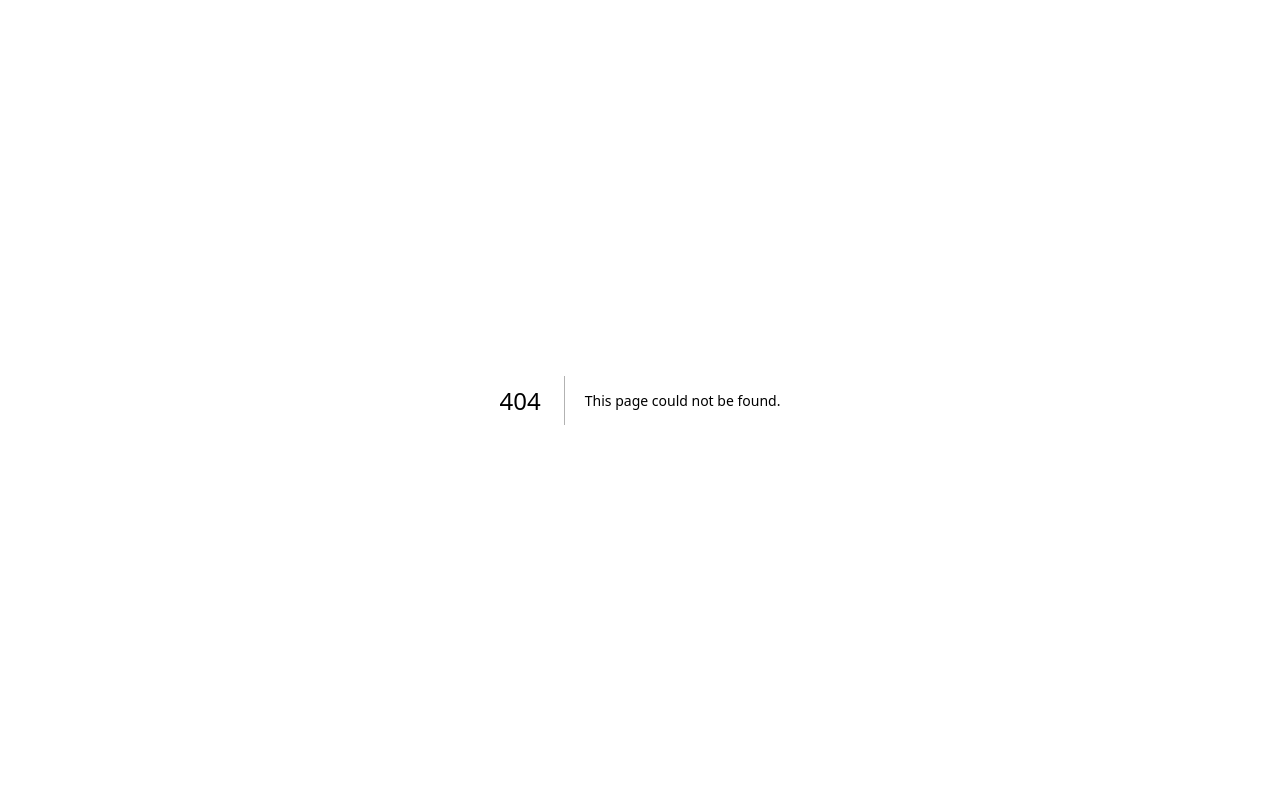
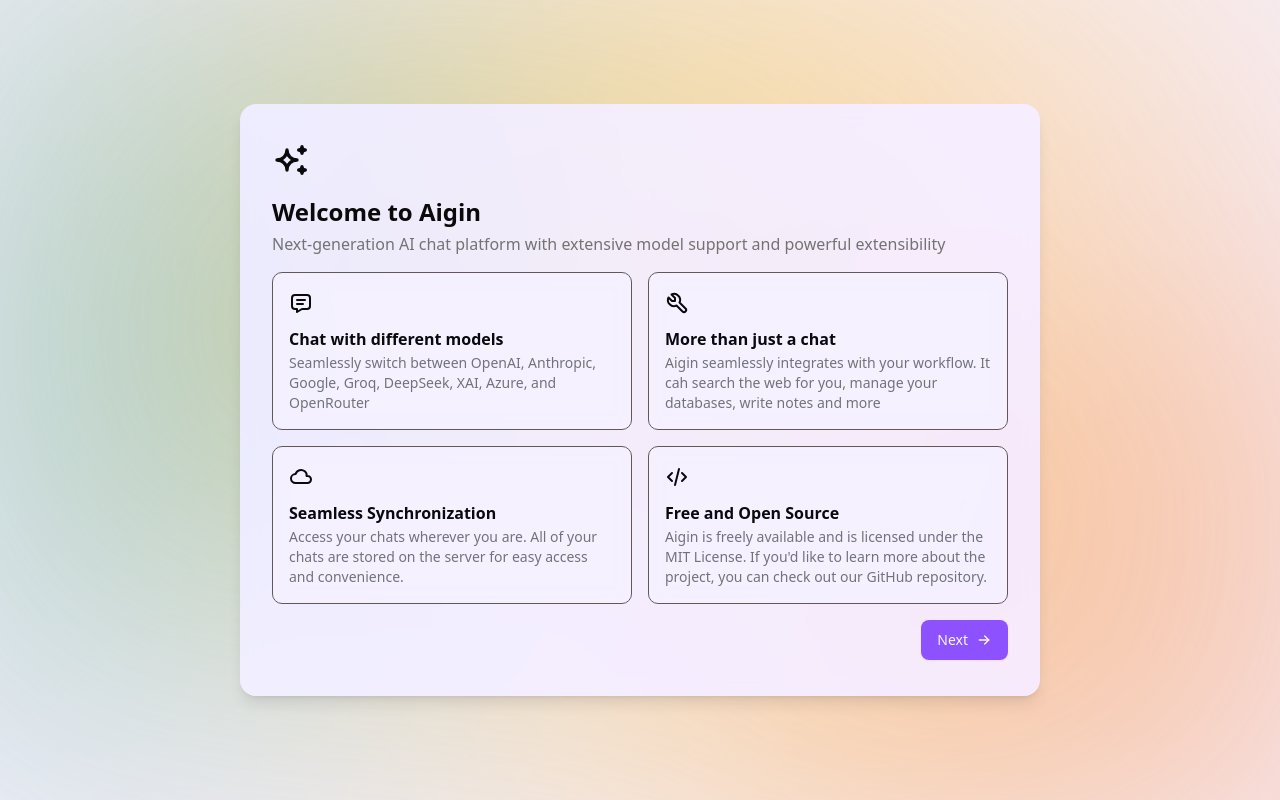
Before and after one commit to aginrocks/aigin, a Next.js app in the folder client/: page /onboarding in a window 1280 px wide. Before the commit this address had no page. Built offline with nearby package versions, Linux system fonts and the light colour scheme.

Commit message:
Client: added onboading

```diff
--- /dev/null
+++ b/client/app/onboarding/page.tsx
@@ -0,0 +1,67 @@
+'use client';
+import { Button } from '@/components/ui/button';
+import { Feature, OnboardingHeader, OnboardingPage } from '@components/onboarding';
+import {
+    IconArrowRight,
+    IconCloud,
+    IconCode,
+    IconKey,
+    IconMessage,
+    IconSparkles,
+    IconTool,
+} from '@tabler/icons-react';
+import { useState } from 'react';
+
+export default function Page() {
+    const [page, setPage] = useState<'welcome' | 'providers'>('welcome');
+    return (
+        <OnboardingPage>
+            {page === 'welcome' && (
+                <>
+                    <OnboardingHeader
+                        title="Welcome to Aigin"
+                        description="Next-generation AI chat platform with extensive model support and powerful extensibility"
+                        icon={IconSparkles}
+                    />
+                    <div className="grid grid-cols-2 gap-4 mt-4">
+                        <Feature
+                            icon={IconMessage}
+                            title="Chat with different models"
+                            description="Seamlessly switch between OpenAI, Anthropic, Google, Groq, DeepSeek, XAI, Azure, and OpenRouter"
+                        />
+                        <Feature
+                            icon={IconTool}
+                            title="More than just a chat"
+                            description="Aigin seamlessly integrates with your workflow. It cah search the web for you, manage your databases, write notes and more"
+                        />
+                        <Feature
+                            icon={IconCloud}
+                            title="Seamless Synchronization"
+                            description="Access your chats wherever you are. All of your chats are stored on the server for easy access and convenience."
+                        />
+                        <Feature
+                            icon={IconCode}
+                            title="Free and Open Source"
+                            description="Aigin is freely available and is licensed under the MIT License. If you'd like to learn more about the project, you can check out our GitHub repository."
+                        />
+                    </div>
+                    <div className="flex justify-end mt-4">
+                        <Button size="lg" onClick={() => setPage('providers')}>
+                            Next
+                            <IconArrowRight />
+                        </Button>
+                    </div>
+                </>
+            )}
+            {page === 'providers' && (
+                <>
+                    <OnboardingHeader
+                        title="Let's set up your chat"
+                        description="Choose the providers you'd like to use and configure your API keys."
+                        icon={IconMessage}
+                    />
+                </>
+            )}
+        </OnboardingPage>
+    );
+}
--- /dev/null
+++ b/client/components/onboarding/feature.tsx
@@ -0,0 +1,19 @@
+import { Icon } from '@tabler/icons-react';
+
+export type FeatureProps = {
+    title: string;
+    description?: string;
+    icon?: Icon;
+};
+
+export function Feature({ title, description, icon: Icon }: FeatureProps) {
+    return (
+        <div className="border rounded-lg p-4 bg-popover/60 backdrop-blur-sm">
+            {Icon && <Icon className="size-6 mb-3 mt-0.5" />}
+            <div className="font-semibold">{title}</div>
+            {description && (
+                <div className="text-sm text-muted-foreground mt-0.5">{description}</div>
+            )}
+        </div>
+    );
+}
--- /dev/null
+++ b/client/components/onboarding/index.ts
@@ -0,0 +1,3 @@
+export * from './page';
+export * from './onboarding-header';
+export * from './feature';
--- /dev/null
+++ b/client/components/onboarding/onboarding-header.tsx
@@ -0,0 +1,17 @@
+import { Icon } from '@tabler/icons-react';
+
+export type OnboardingHeaderProps = {
+    title: string;
+    description?: string;
+    icon?: Icon;
+};
+
+export function OnboardingHeader({ title, description, icon: Icon }: OnboardingHeaderProps) {
+    return (
+        <div className="">
+            {Icon && <Icon className="size-10 mb-4" />}
+            <div className="text-2xl font-semibold">{title}</div>
+            {description && <div className="text-muted-foreground mt-1">{description}</div>}
+        </div>
+    );
+}
--- /dev/null
+++ b/client/components/onboarding/page.tsx
@@ -0,0 +1,21 @@
+import { ReactNode } from 'react';
+
+export type OnboardingPageProps = {
+    children?: ReactNode;
+};
+
+export function OnboardingPage({ children }: OnboardingPageProps) {
+    return (
+        <div className="w-screen h-screen flex flex-col gap-7 items-center justify-center relative">
+            <div className="absolute -z-10 inset-0 rounded-sm blur-[180px] opacity-60 firefox:blur-[300px] firefox:opacity-40">
+                <div className="w-full h-full bg-transparent text-transparent bg-gradient-to-r from-chart-2 via-chart-4 to-chart-5 [clip-path:polygon(0_0,100%_0,0_100%)]" />
+                <div className="absolute bg-transparent text-transparent bg-gradient-to-r from-chart-4 via-chart-5 to-chart-1 w-[70%] h-[70%] bottom-0 right-0 [clip-path:polygon(100%_0,100%_100%,0_100%)]" />
+            </div>
+            <>
+                <div className="bg-popover/80 backdrop-blur-sm rounded-2xl w-200 shadow-lg px-8 py-9">
+                    {children}
+                </div>
+            </>
+        </div>
+    );
+}
--- a/client/middleware.ts
+++ b/client/middleware.ts
@@ -14,9 +14,9 @@ export async function middleware(request: NextRequest) {
 
     const cookieHeader = request.cookies.get('oidc-auth') || '';
 
-    if (!cookieHeader && !isPublicPath) {
-        return NextResponse.redirect(new URL('/home', request.url));
-    }
+    // if (!cookieHeader && !isPublicPath) {
+    //     return NextResponse.redirect(new URL('/home', request.url));
+    // }
 
     return NextResponse.next();
 }
```
